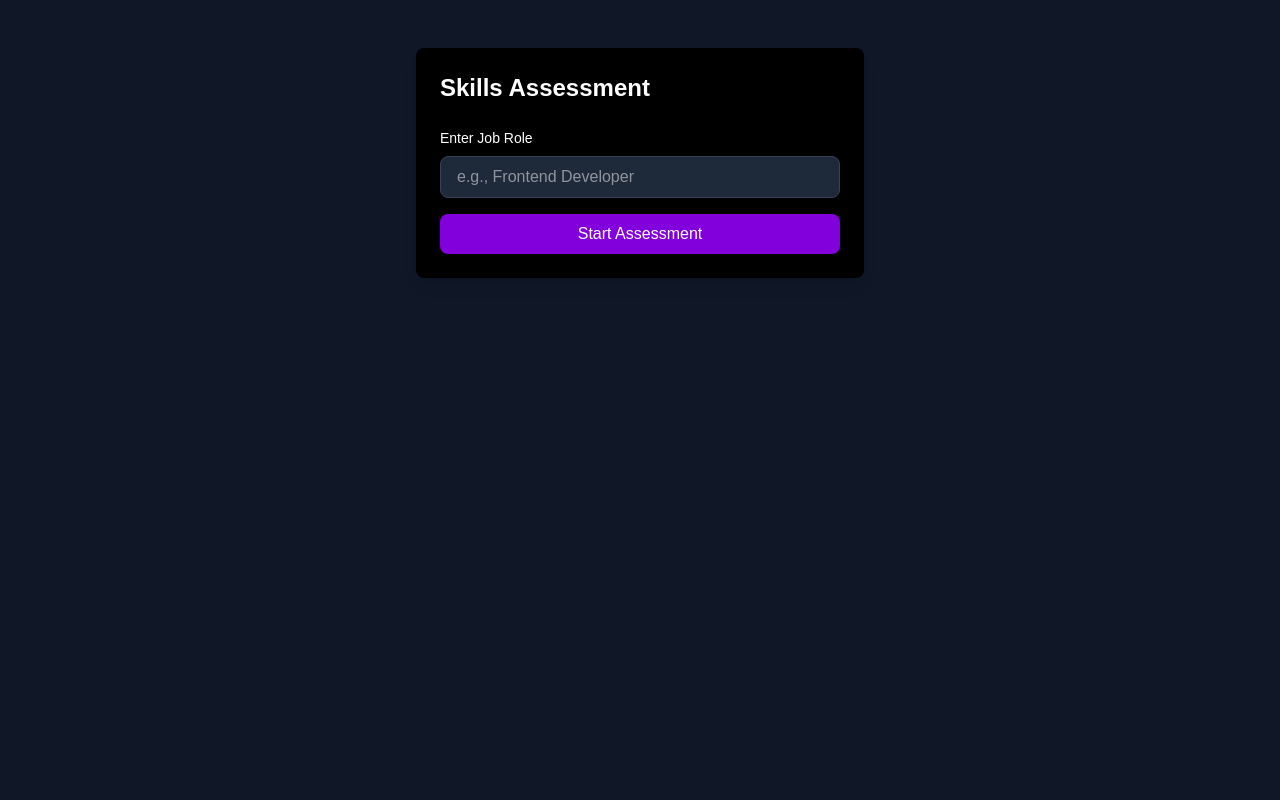
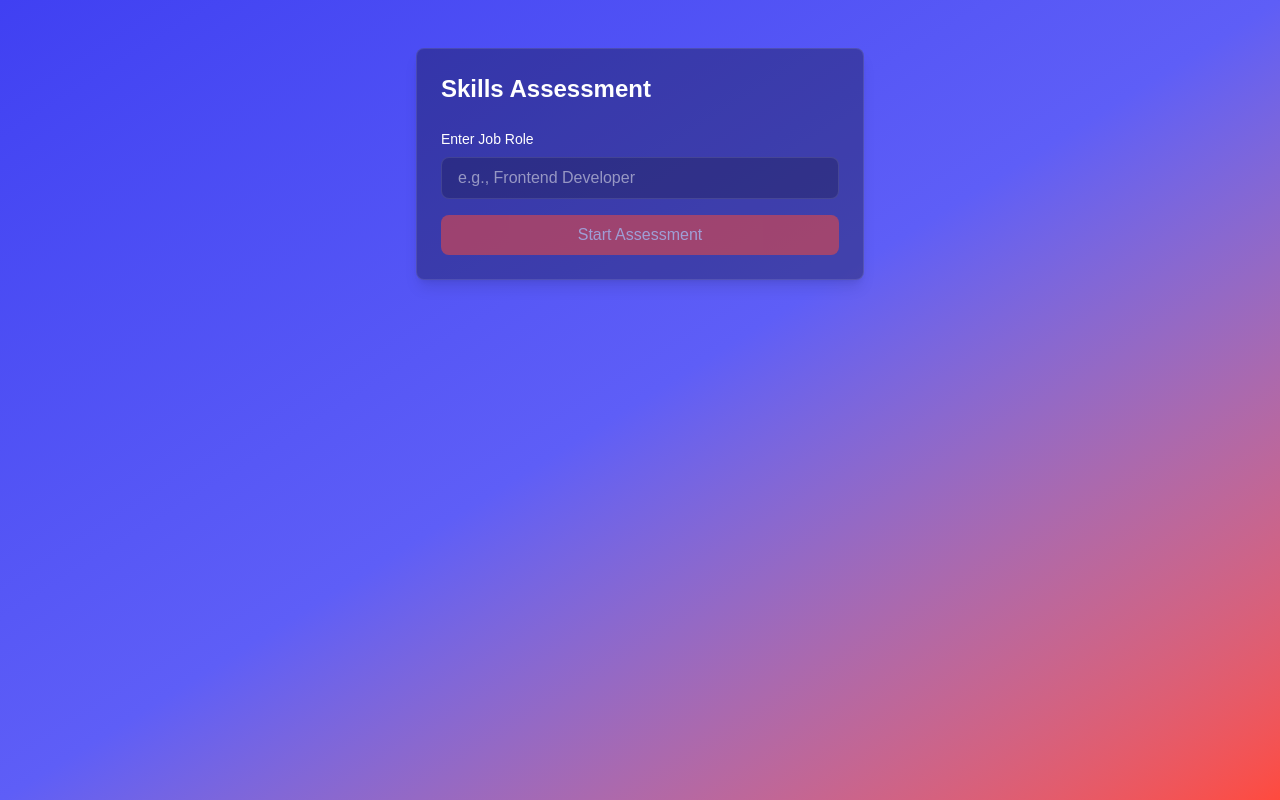
Before and after one commit to esraakhalifa/masar, a Next.js app: page /assessment in a window 1280 px wide. Built offline with nearby package versions, Linux system fonts and the light colour scheme.

Commit message:
style: update assessment UI with consistent gradient background and optimize performance

```diff
--- a/app/assessment/page.tsx
+++ b/app/assessment/page.tsx
@@ -13,9 +13,9 @@ export default function AssessmentPage() {
   };
 
   return (
-    <div className="min-h-screen bg-gray-900 text-white py-12">
+    <div className="min-h-screen bg-gradient-to-br from-[#4040F2] via-[#5e5ef7] to-[#FF4A3D] text-white py-12">
       {!showAssessment ? (
-        <div className="max-w-md mx-auto p-6 bg-black rounded-lg shadow-lg">
+        <div className="max-w-md mx-auto p-6 bg-black/30 rounded-lg shadow-lg border border-white/10">
           <h1 className="text-2xl font-bold mb-6">Skills Assessment</h1>
           <form onSubmit={handleSubmit} className="space-y-4">
             <div>
@@ -28,13 +28,13 @@ export default function AssessmentPage() {
                 value={role}
                 onChange={(e) => setRole(e.target.value)}
                 placeholder="e.g., Frontend Developer"
-                className="w-full px-4 py-2 rounded-lg bg-gray-800 border border-gray-700 focus:outline-none focus:border-purple-500"
+                className="w-full px-4 py-2 rounded-lg bg-black/20 border border-white/10 focus:outline-none focus:border-white text-white placeholder-white/50"
                 required
               />
             </div>
             <button
               type="submit"
-              className="w-full px-4 py-2 bg-purple-700 text-white rounded-lg hover:bg-purple-600 transition-colors"
+              className="w-full px-4 py-2 bg-[#FF4B36] text-white rounded-lg hover:bg-[#FF4B36]/90 transition-colors disabled:opacity-50 disabled:cursor-not-allowed"
               disabled={!role.trim()}
             >
               Start Assessment
--- a/app/components/Assessment.tsx
+++ b/app/components/Assessment.tsx
@@ -211,8 +211,8 @@ export default function Assessment({ role }: AssessmentProps) {
   const currentSkill = skills[currentSkillIndex];
 
   return (
-    <div className="min-h-screen bg-white p-6">
-      <div className="w-full max-w-4xl mx-auto bg-gradient-to-br from-[#4040F2] via-[#5e5ef7] to-[#FF4A3D] rounded-xl shadow-lg p-8 text-white">
+    <div className="min-h-screen p-6">
+      <div className="w-full max-w-4xl mx-auto bg-black/30 rounded-xl shadow-lg p-8 text-white border border-white/10">
         <div className="mb-8">
           <div className="relative flex items-center mb-8">
             <div className="flex-1">
@@ -293,12 +293,12 @@ export default function Assessment({ role }: AssessmentProps) {
                           key={oIndex}
                           className={`flex items-center p-4 rounded-lg cursor-pointer transition-all duration-200 ${
                             !isAnswered
-                              ? "bg-white border-2 border-[#4040F2]/20 text-[#1A1A3D] hover:border-[#FF4A3D] hover:bg-[#FF4A3D]/5 hover:shadow-md"
+                              ? "bg-white border-2 border-[#2434B3] text-[#1A1A3D] hover:border-[#2434B3] hover:bg-[#2434B3]/5 hover:shadow-md"
                               : isCorrect
                               ? "bg-gradient-to-r from-emerald-500 to-green-500 text-white shadow-md"
                               : isSelected
                               ? "bg-gradient-to-r from-red-500 to-[#FF4A3D] text-white shadow-md"
-                              : "bg-white border-2 border-[#4040F2]/20 text-[#1A1A3D] opacity-50"
+                              : "bg-white border-2 border-[#2434B3] text-[#1A1A3D] opacity-50"
                           }`}
                           onClick={() => handleAnswerSelect(qIndex, oIndex)}
                         >
@@ -335,7 +335,7 @@ export default function Assessment({ role }: AssessmentProps) {
             onClick={() => moveToSkill(currentSkillIndex - 1)}
             disabled={currentSkillIndex === 0}
             className="px-6 py-3 rounded-lg disabled:bg-white/20 disabled:text-white/40 disabled:cursor-not-allowed flex items-center gap-2 transition-all duration-200
-                     enabled:bg-gradient-to-r enabled:from-[#4040F2] enabled:to-[#FF4A3D] enabled:text-white enabled:hover:translate-x-[-4px] enabled:shadow-md"
+                     enabled:bg-[#FF4B36] enabled:text-white enabled:hover:translate-x-[-4px] enabled:shadow-md"
           >
             <FaArrowLeft /> Previous Skill
           </button>
@@ -346,7 +346,7 @@ export default function Assessment({ role }: AssessmentProps) {
               !isSkillComplete(skills[currentSkillIndex])
             }
             className="px-6 py-3 rounded-lg disabled:bg-white/20 disabled:text-white/40 disabled:cursor-not-allowed flex items-center gap-2 transition-all duration-200
-                     enabled:bg-gradient-to-r enabled:from-[#4040F2] enabled:to-[#FF4A3D] enabled:text-white enabled:hover:translate-x-[4px] enabled:shadow-md"
+                     enabled:bg-[#FF4B36] enabled:text-white enabled:hover:translate-x-[4px] enabled:shadow-md"
           >
             Next Skill <FaArrowRight />
           </button>
@@ -385,9 +385,7 @@ export default function Assessment({ role }: AssessmentProps) {
                   }}
                   className={`px-8 py-4 rounded-lg hover:translate-y-[-2px] transition-all duration-200 flex items-center gap-2 font-medium text-white shadow-lg
                     ${
-                      calculateScore() >= 70
-                        ? "bg-gradient-to-r from-emerald-500 to-green-500"
-                        : "bg-gradient-to-r from-red-500 to-[#FF4A3D]"
+                      calculateScore() >= 70 ? "bg-emerald-500" : "bg-[#FF4B36]"
                     }`}
                 >
                   {currentSkillIndex < skills.length - 1 ? (
```
